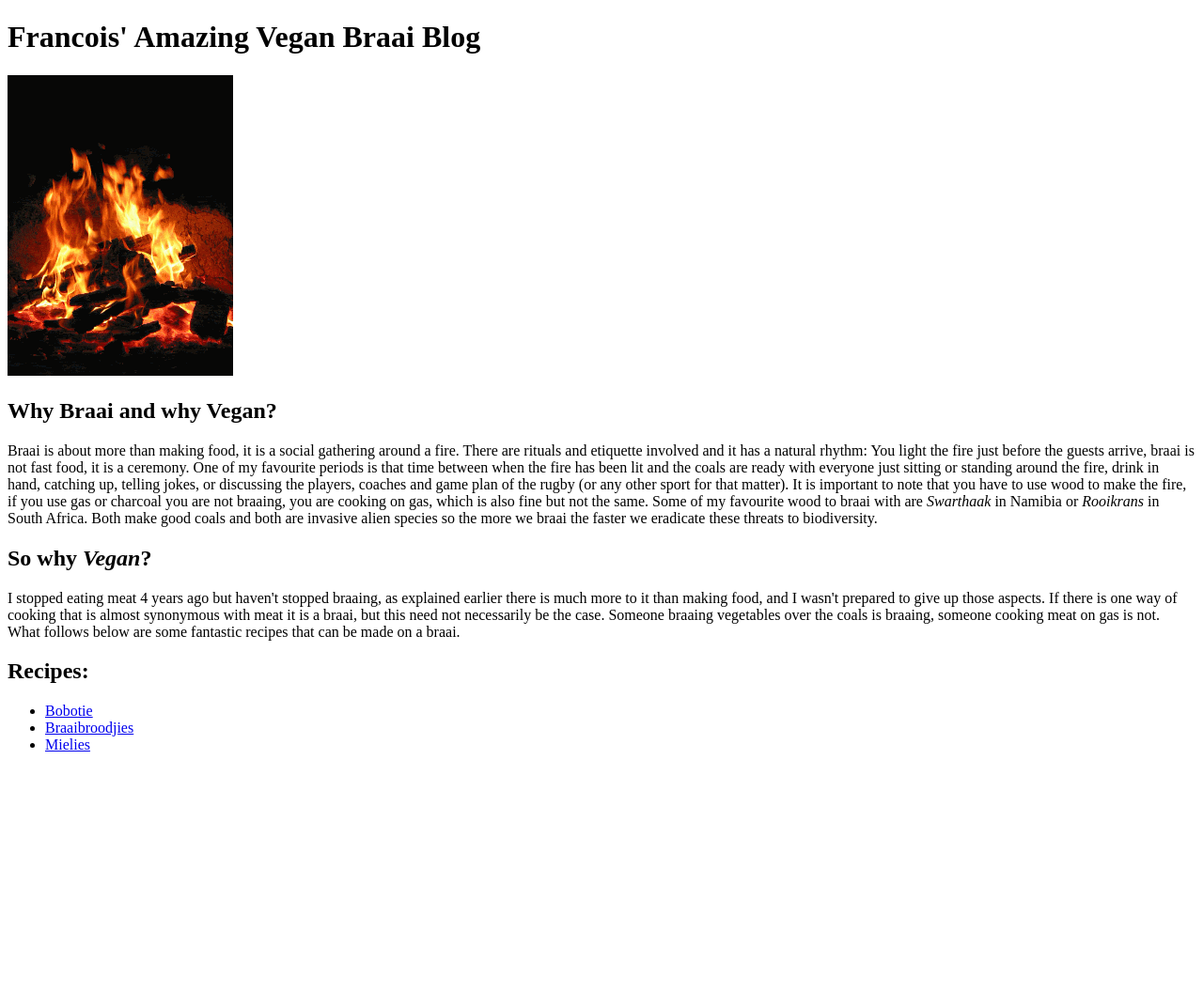
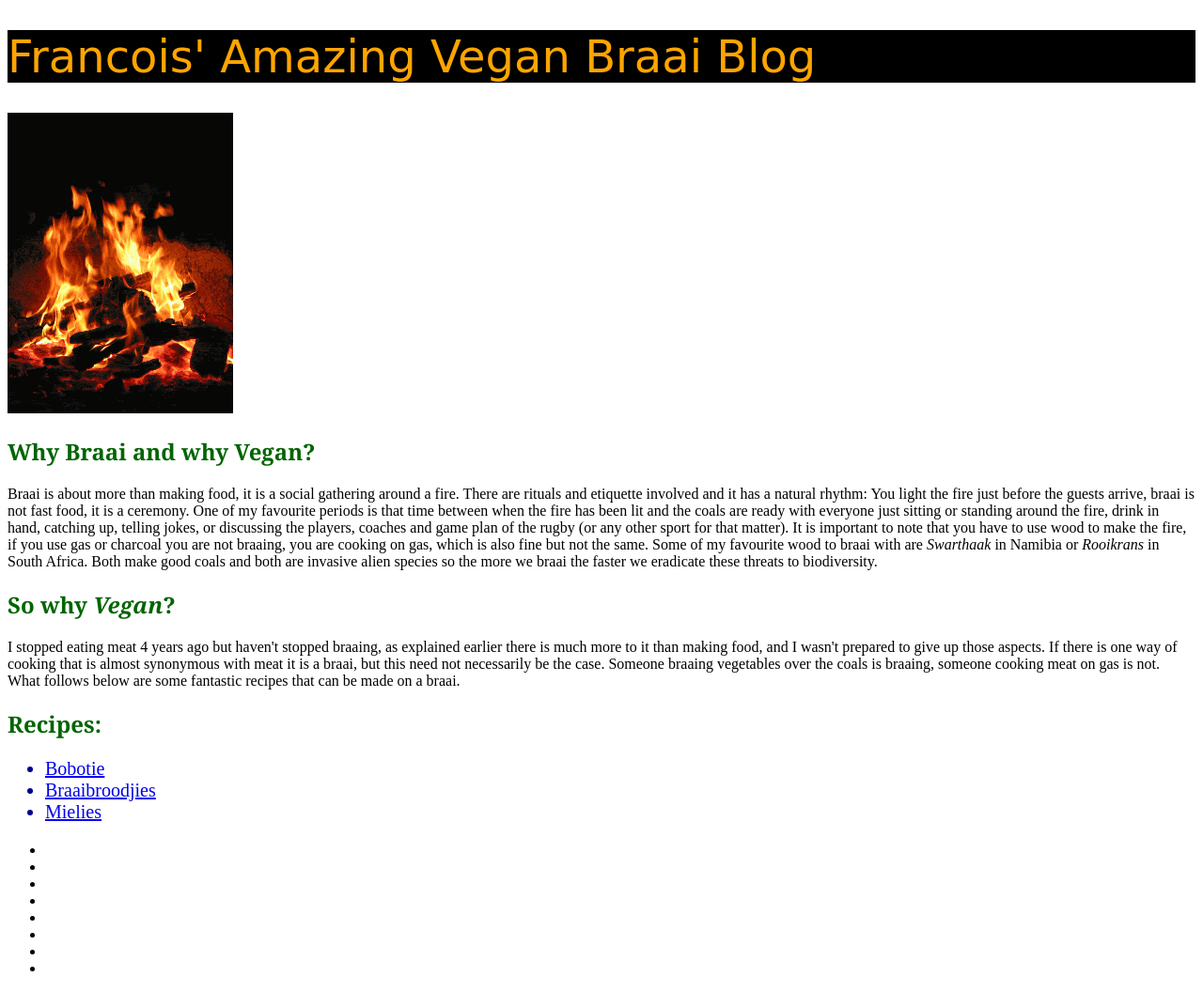
Before and after one commit to FrancoisJMalan/odin-recipes, a plain HTML site: page index.html in a window 1280 px wide. Shown: the whole page at 94% size. Before the commit the page ends 818 px from the top, so only its background shows below. Drawn offline with Linux system fonts and the light colour scheme.

Commit message:
Add CSS stylesheet

```diff
--- a/index.html
+++ b/index.html
@@ -5,11 +5,12 @@
     <meta http-equiv="X-UA-Compatible" content="IE=edge">
     <meta name="viewport" content="width=device-width, initial-scale=1.0">
     <title>Francois' Amazing Vegan Braai Blog</title>
+    <link rel = "stylesheet" href = "style.css">
 </head>
 <body>
-    <h1>Francois' Amazing Vegan Braai Blog</h1>
+    <h1 class = "title">Francois' Amazing Vegan Braai Blog</h1>
     <img src = "img/campfire.gif" alt = "Campfire">
-    <h2>Why Braai and why Vegan?</h2>
+    <h2 class = "heading">Why Braai and why Vegan?</h2>
     <p>Braai is about more than making food, it is a social gathering
         around a fire. There are rituals and etiquette involved and it
         has a natural rhythm: You light the fire just before the guests
@@ -27,7 +28,7 @@
         alien species so the more we braai the faster we eradicate
         these threats to biodiversity.
     </p>
-    <h2>So why <em>Vegan</em>?</h2>
+    <h2 class = "heading">So why <em>Vegan</em>?</h2>
     <p>I stopped eating meat 4 years ago but haven't stopped braaing,
         as explained earlier there is much more to it than making food,
         and I wasn't prepared to give up those aspects. If there is one
@@ -37,11 +38,21 @@
         meat on gas is not. What follows below are some fantastic
         recipes that can be made on a braai.
     </p>
-    <h2>Recipes:</h2>
-    <ul>
+    <h2 class = "heading">Recipes:</h2>
+    <ul class = "list">
         <li><a href="recipes/bobotie.html" target = "_blank" rel = "noopener noreferrer">Bobotie</a></li>
         <li><a href="recipes/braaibroodjie.html" target = "_blank" rel = "noopener noreferrer">Braaibroodjies</a></li>
         <li><a href="recipes/mielies.html" target = "_blank" rel = "noopener noreferrer">Mielies</a></li>
     </ul>
+    <ul>
+        <li></li>
+        <li></li>
+        <li></li>
+        <li></li>
+        <li></li>
+        <li></li>
+        <li></li>
+        <li></li>
+    </ul>
 </body>
 </html>
--- /dev/null
+++ b/style.css
@@ -0,0 +1,22 @@
+.title {
+    color: orange;
+    background-color: black;
+    font-family: cursive;
+    font-size: 48px;
+    font-weight: 400;
+}
+
+.heading {
+    color: darkgreen;
+    font-family: Georgia, 'Times New Roman', Times, serif;
+}
+
+.list {
+    color: darkblue;
+    font-size: 20px;
+}
+
+.recipe {
+    color: green;
+    background-color: yellow;
+}
```
Also changed, not shown: recipes/bobotie.html (+2 -1 lines), recipes/braaibroodjie.html (+2 -1 lines), recipes/mielies.html (+2 -1 lines).
